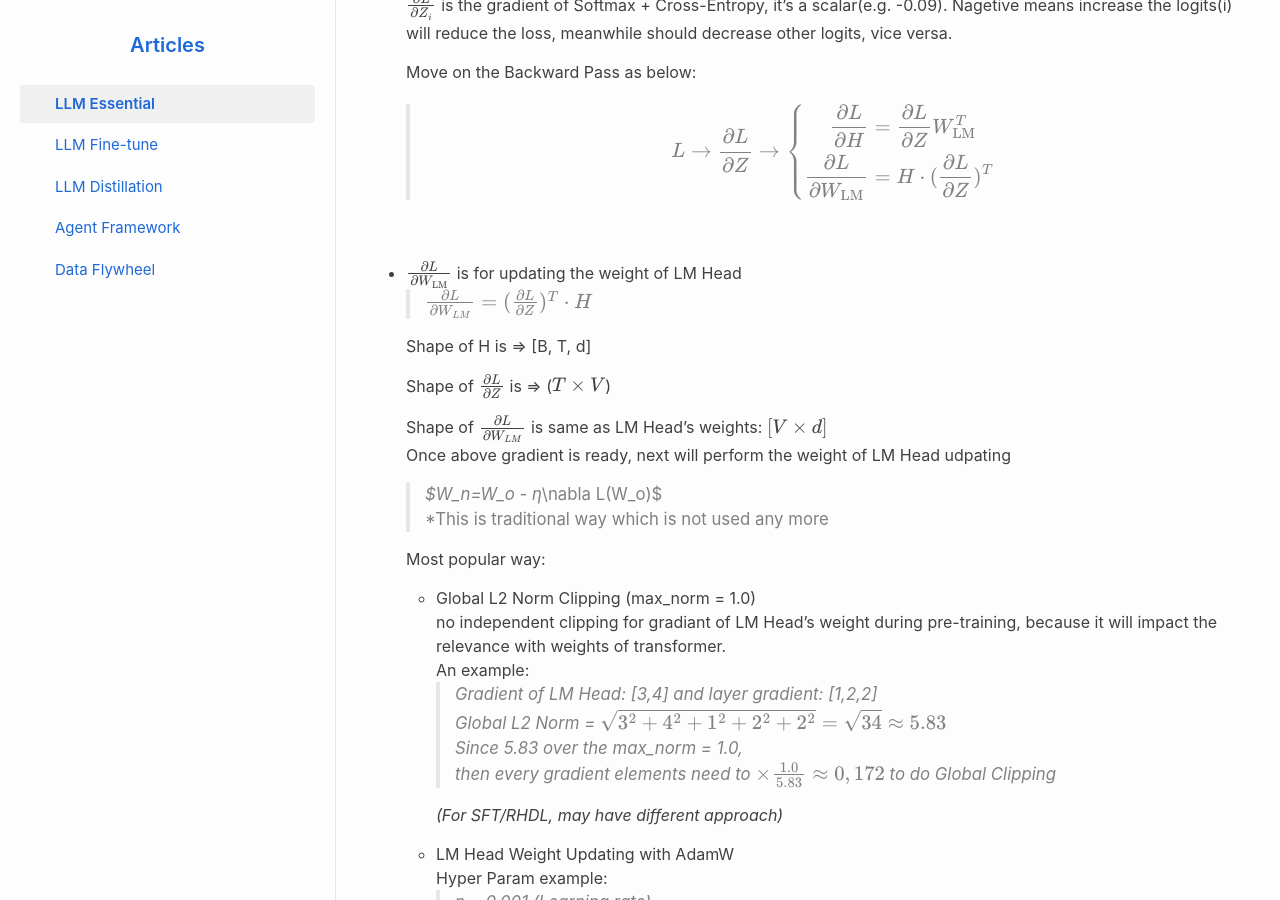
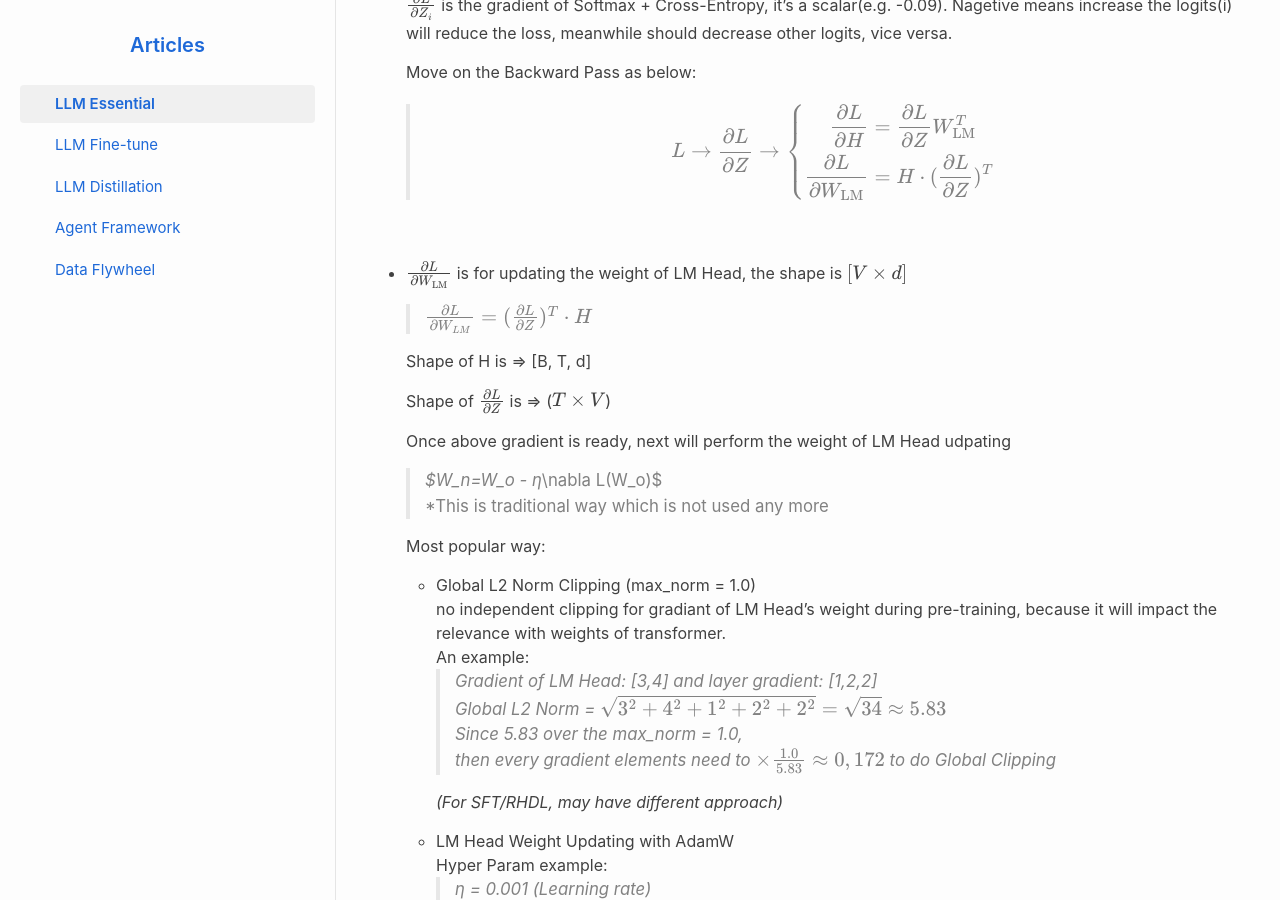
Before and after one commit to ChrisZhu2050/chriszhu2050.github.io, a Jekyll site: the page built from index.md, in a window 1280 px wide and 900 px high, scrolled down 21524 px. Built offline with Jekyll 4.4.1, drawn with Linux system fonts in a browser that asks for light colours; nearby versions of some CDN libraries; formulas are drawn with MathJax 3; some of the changed text lies outside the part shown.

Commit message:
Update index.md

```diff
--- a/index.md
+++ b/index.md
@@ -1184,7 +1184,8 @@ graph LR
 
 <br>
 
-  - $\frac{\partial L}{\partial W_{\mathrm{LM}}}$ is for updating the weight of LM Head
+  - $\frac{\partial L}{\partial W_{\mathrm{LM}}}$ is for updating the weight of LM Head, the shape is  $[V \times d]$
+
     > $
       \frac{\partial L}{\partial W_{LM}} = (\frac{\partial L}{\partial Z})^T \cdot H
       $
@@ -1193,7 +1194,6 @@ graph LR
 
       Shape of $\frac{\partial L}{\partial Z}$ is => ($T \times V$)
 
-      Shape of $\frac{\partial L}{\partial W_{LM}}$  is same as LM Head's weights: $[V \times d]$
     Once above gradient is ready, next will perform the weight of LM Head udpating
 
     > $W_n=W_o - η*\nabla L(W_o)$
@@ -1253,7 +1253,8 @@ graph LR
         Everytime $\lambda$ pull Weight to 0 a little bit, it affects Weight straightly in AdamW, insteadly it affects Gradiant in Adam, that's the major different between AdamW and Adam.
         *(It's possible to skip the LM Head Weight updating by setting to FALSE)*
         <br>
-  - $\frac{\partial L}{\partial H}$ is for passing loss to transformer
+
+  - $\frac{\partial L}{\partial H}$ is for passing loss to transformer, the shape is $[L \times d]$
 
 
 
```
